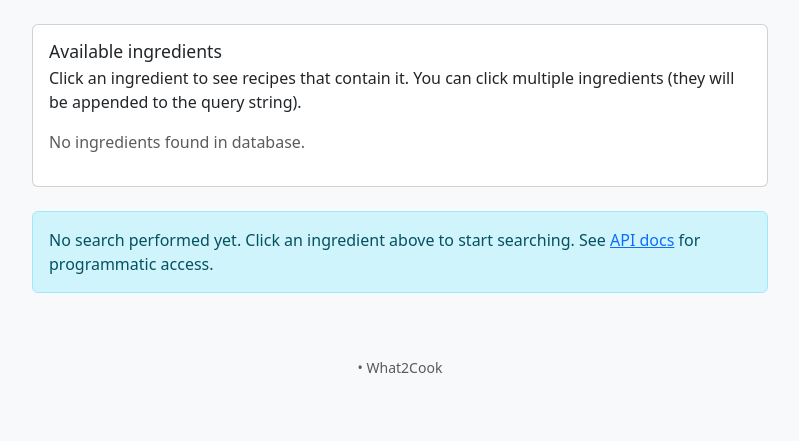
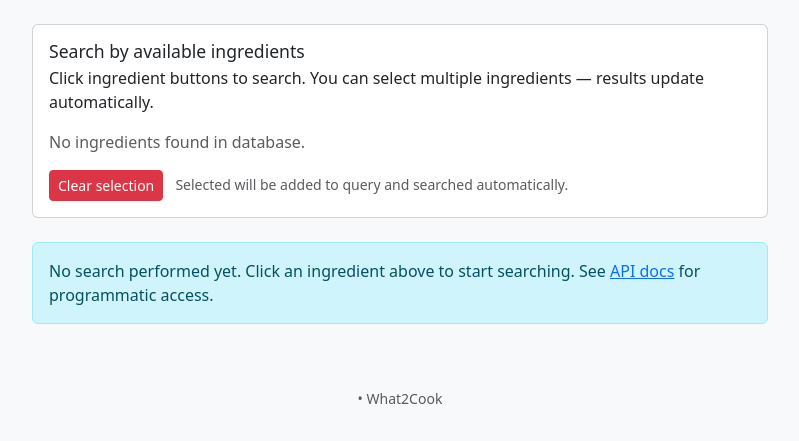
Before and after one commit to p95max/What2Cook, a FastAPI app: template app/templates/search.html in a window 1280 px wide. Shown: the part 54-495 px from the top of the page, without its empty margins (240-1039 px from the left). Run offline with FastAPI, Linux system fonts and the light colour scheme; the template is opened without the code that fills it, so the values that code supplies are empty; parts of the project's set-up code (start-up, migrations or seed data) failed here and were passed over.

Commit message:
Search by available ingredients with clear selection added

```diff
--- a/app/templates/search.html
+++ b/app/templates/search.html
@@ -1,4 +1,3 @@
-{# app/templates/search.html #}
 {% extends "base.html" %}
 
 {% block title %}Search — What2Cook{% endblock %}
@@ -8,26 +7,36 @@
   <div class="col-lg-8">
     <div class="card mb-4">
       <div class="card-body">
-        <h5 class="card-title">Available ingredients</h5>
-        <p class="card-text">Click an ingredient to see recipes that contain it. You can click multiple ingredients (they will be appended to the query string).</p>
+        <h4 class="card-title">Search by available ingredients</h4>
+        <p class="card-text">Click ingredient buttons to search. You can select multiple ingredients — results update automatically.</p>
 
         <div id="ingredients-list" class="mb-3 d-flex flex-wrap gap-2">
           {% if ingredients is defined and ingredients %}
             {% for ing in ingredients %}
-              <a href="/search?ingredients={{ ing|urlencode }}" class="btn btn-outline-secondary btn-sm" role="button" title="Search recipes with {{ ing }}">
+              <button type="button"
+                      class="btn btn-outline-secondary btn-sm ingredient-btn"
+                      data-ingredient="{{ ing|e }}"
+                      aria-pressed="false"
+                      title="Toggle ingredient {{ ing }}">
                 {{ ing }}
-              </a>
+              </button>
             {% endfor %}
           {% else %}
             <div class="text-muted">No ingredients found in database.</div>
           {% endif %}
         </div>
 
+        <!-- moved clear button below the ingredient list and made it red -->
+        <div class="mt-2">
+          <button id="clear-ingredients-btn" class="btn btn-sm btn-danger">Clear selection</button>
+          <span class="text-muted small ms-2">Selected will be added to query and searched automatically.</span>
+        </div>
+
       </div>
     </div>
 
     <div id="results" class="row g-3">
-      {% set has_query = request.query_params.get('ingredients','')|length > 0 %}
+      {% set has_query = request.query_params.get('ingredient','')|length > 0 %}
       {% if not has_query %}
         <div class="col-12">
           <div class="alert alert-info">
@@ -52,3 +61,126 @@
   </div>
 </div>
 {% endblock %}
+
+{% block scripts %}
+{{ super() }}
+<script>
+/*
+  Multi-select ingredients UI:
+  - toggles .active on buttons
+  - fetches /api/recipes/search_simple?ingredient=...
+  - reuses renderResults() from search.js
+*/
+
+document.addEventListener('DOMContentLoaded', () => {
+  const container = document.getElementById('ingredients-list');
+  const resultsEl = document.getElementById('results');
+  const clearBtn = document.getElementById('clear-ingredients-btn');
+  if (!container) return;
+
+  const selected = new Set();
+
+  function getButtons() {
+    return Array.from(container.querySelectorAll('.ingredient-btn'));
+  }
+
+  function updateUrl() {
+    const params = new URLSearchParams();
+    for (const v of selected) params.append('ingredient', v);
+    const newUrl = window.location.pathname + (params.toString() ? '?' + params.toString() : '');
+    history.replaceState(null, '', newUrl);
+  }
+
+  async function fetchAndRender() {
+    if (selected.size === 0) {
+      resultsEl.innerHTML = `<div class="col-12"><div class="alert alert-info">No search performed yet. Click an ingredient above to start searching.</div></div>`;
+      return;
+    }
+
+    const params = new URLSearchParams();
+    for (const v of selected) params.append('ingredient', v);
+
+    try {
+      const res = await fetch('/api/recipes/search_simple?' + params.toString(), {
+        method: 'GET',
+        credentials: 'same-origin',
+        headers: { 'X-Requested-With': 'XMLHttpRequest' }
+      });
+
+      if (!res.ok) {
+        console.warn('Ingredients search failed', res.status);
+        resultsEl.innerHTML = `<div class="col-12"><div class="alert alert-danger">Search failed (status ${res.status}).</div></div>`;
+        return;
+      }
+
+      const json = await res.json();
+      if (typeof renderResults === 'function') {
+        renderResults(json);
+      } else {
+        resultsEl.innerHTML = `<div class="col-12"><pre>${JSON.stringify(json, null, 2)}</pre></div>`;
+      }
+    } catch (err) {
+      console.error('fetchAndRender error', err);
+      resultsEl.innerHTML = `<div class="col-12"><div class="alert alert-danger">Network/search error.</div></div>`;
+    }
+  }
+
+  function toggleIngredient(name, btnEl, triggerFetch = true) {
+    if (selected.has(name)) {
+      selected.delete(name);
+      btnEl.classList.remove('active');
+      btnEl.setAttribute('aria-pressed', 'false');
+    } else {
+      selected.add(name);
+      btnEl.classList.add('active');
+      btnEl.setAttribute('aria-pressed', 'true');
+    }
+    updateUrl();
+    if (triggerFetch) fetchAndRender();
+  }
+
+  getButtons().forEach(btn => {
+    const name = btn.getAttribute('data-ingredient');
+    btn.addEventListener('click', (ev) => {
+      ev.preventDefault();
+      toggleIngredient(name, btn, true);
+    });
+  });
+
+  if (clearBtn) {
+    clearBtn.addEventListener('click', (ev) => {
+      ev.preventDefault();
+      selected.clear();
+      getButtons().forEach(b => { b.classList.remove('active'); b.setAttribute('aria-pressed','false'); });
+      updateUrl();
+      fetchAndRender();
+    });
+  }
+
+  const initParams = new URLSearchParams(window.location.search);
+  const urlIngredients = initParams.getAll('ingredient');
+  if (urlIngredients && urlIngredients.length > 0) {
+    getButtons().forEach(b => {
+      const v = b.getAttribute('data-ingredient');
+      if (urlIngredients.includes(v)) {
+        selected.add(v);
+        b.classList.add('active');
+        b.setAttribute('aria-pressed','true');
+      }
+    });
+    fetchAndRender();
+  }
+
+});
+</script>
+
+<style>
+.ingredient-btn.active {
+  transform: translateY(-2px);
+  box-shadow: 0 8px 20px rgba(2,6,23,0.12);
+  background-color: var(--bs-secondary);
+  color: #fff;
+  border-color: var(--bs-secondary);
+}
+</style>
+{% endblock %}
```
